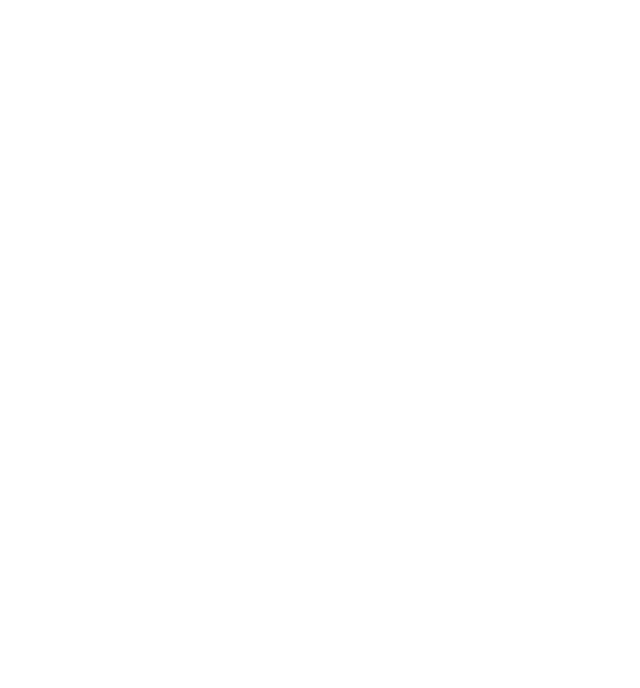
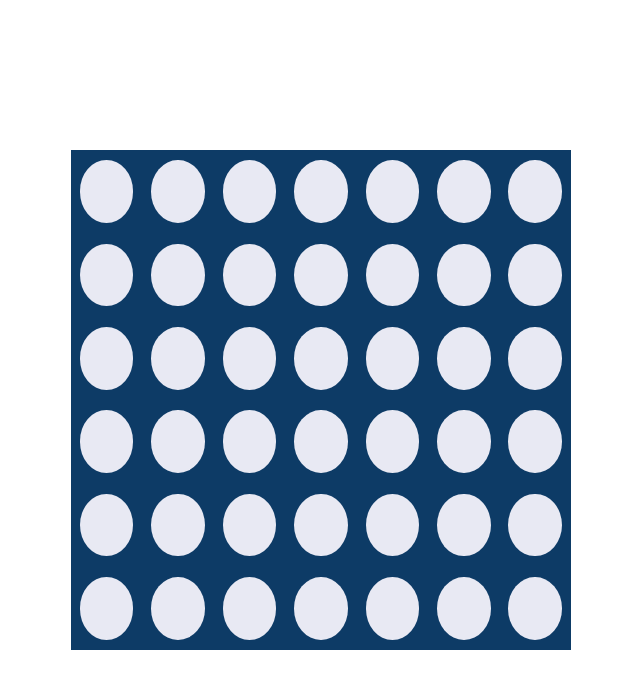
Before and after one commit to jonfelixrico/connect-four-react, a React (Create React App) app: page / in a window 1280 px wide. Shown: the top 688 px of the page, without its empty margins (319-959 px from the left). Built offline with nearby package versions, Linux system fonts and the light colour scheme.

Commit message:
Center the grid

```diff
--- a/src/App.tsx
+++ b/src/App.tsx
@@ -39,8 +39,12 @@
   )
 
   return (
-    <div className="h-screen w-screen">
-      <Grid grid={grid} onClick={onClick} />
+    <div className="h-screen w-screen flex justify-center items-center">
+      <Grid
+        grid={grid}
+        onClick={onClick}
+        style={{ width: '500px', height: '500px' }}
+      />
     </div>
   )
 }
```
